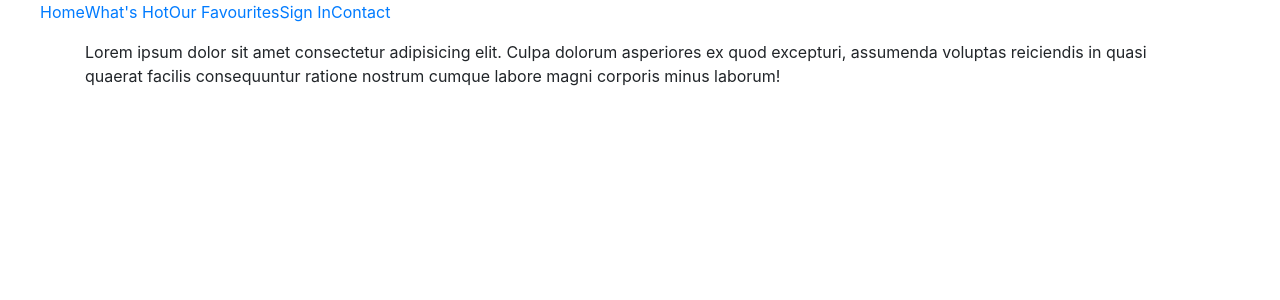
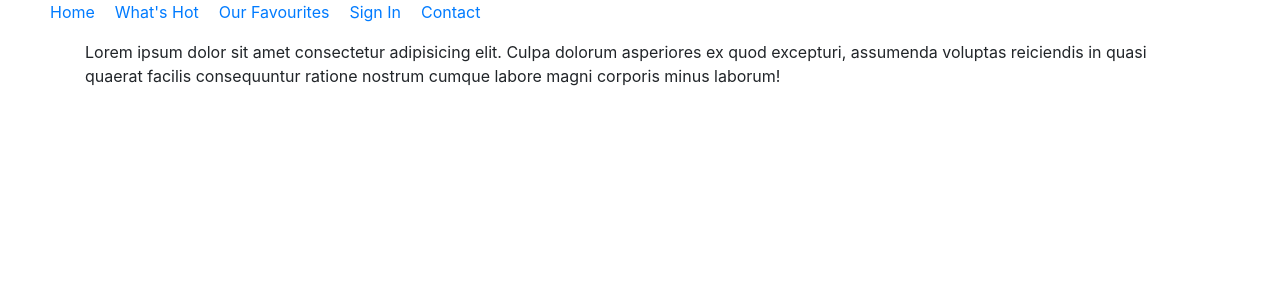
Before and after one commit to Geomint/beer-time, a Flask app: page / in a window 1280 px wide. Shown: the top 300 px of the page. Run offline with Flask 2, Linux system fonts and the light colour scheme; some libraries are stand-ins or nearby versions.

Commit message:
Added classes to list items

```diff
--- a/templates/index.html
+++ b/templates/index.html
@@ -13,12 +13,12 @@
 
     <nav class="main-nav">
         <div class="main-nav__inner">
-            <ul class="main-nav__inner__nav">
-                <li><a href="{{ url_for('index') }}">Home</a></li>
-                <li><a href="{{ url_for('hot') }}">What's Hot</a></li>
-                <li><a href="{{ url_for('favourites') }}">Our Favourites</a></li>
-                <li><a href="{{ url_for('signIn') }}">Sign In</a></li>
-                <li><a href="{{ url_for('contact') }}">Contact</a></li>
+            <ul class="main-nav__inner__nav ml-auto">
+                <li class="main-nav__inner__nav__item"><a href="{{ url_for('index') }}">Home</a></li>
+                <li class="main-nav__inner__nav__item"><a href="{{ url_for('hot') }}">What's Hot</a></li>
+                <li class="main-nav__inner__nav__item"><a href="{{ url_for('favourites') }}">Our Favourites</a></li>
+                <li class="main-nav__inner__nav__item"><a href="{{ url_for('signIn') }}">Sign In</a></li>
+                <li class="main-nav__inner__nav__item"><a href="{{ url_for('contact') }}">Contact</a></li>
 
             </ul>
         </div>
```
